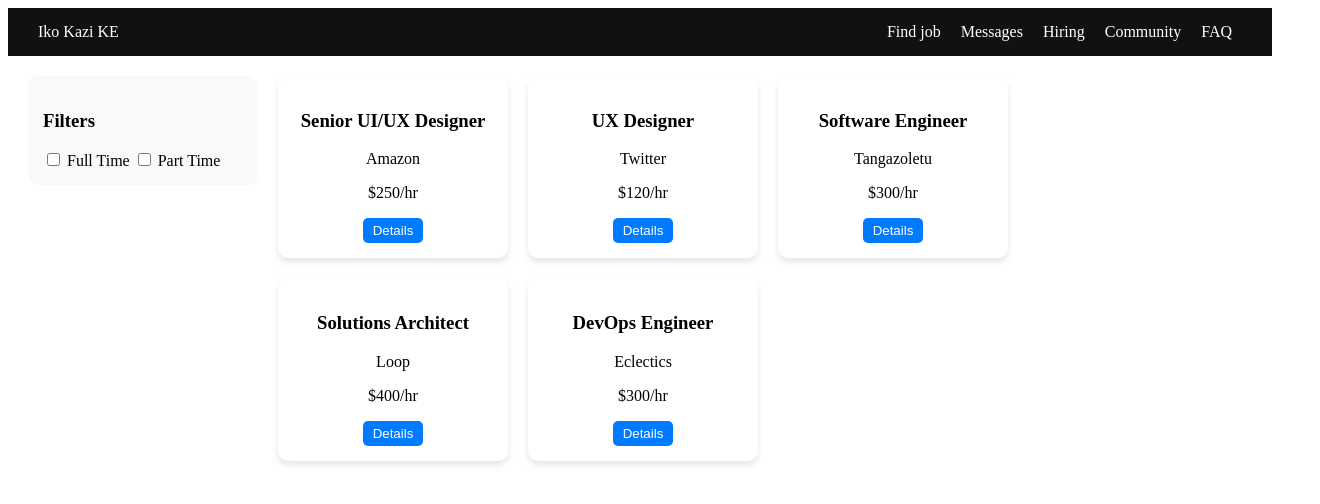
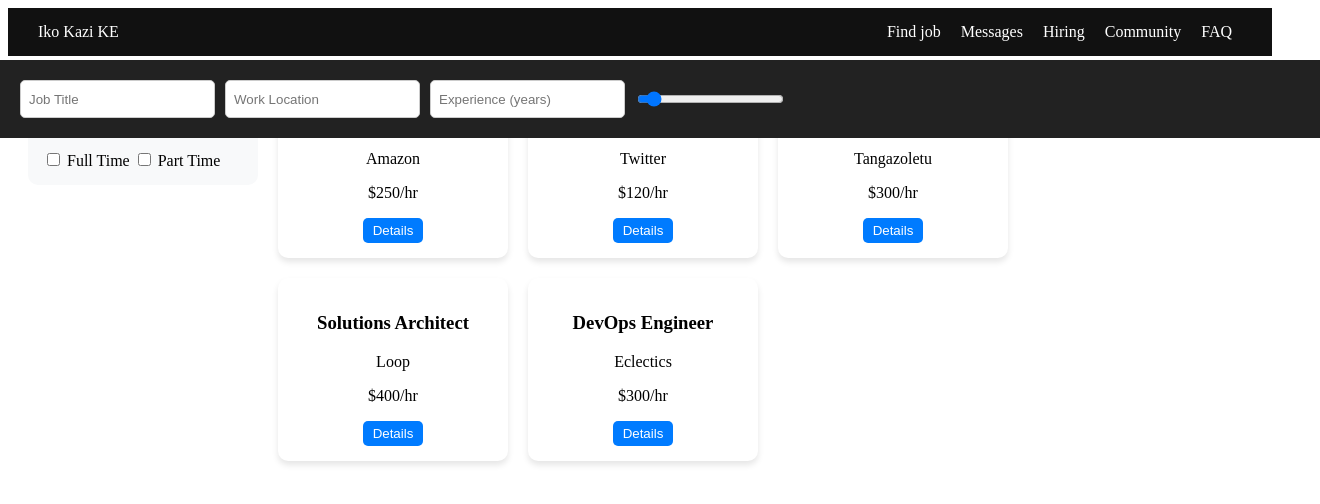
Before and after one commit to AlexMwaura/job-portal, an Angular app: page / in a window 1280 px wide. Both pictures are taken after a click on the link "Find job". Shown: the top 504 px of the page, 1320 px wide, since content can reach past the window. Built offline with nearby package versions, Linux system fonts and the light colour scheme.

Commit message:
implement an expanding navbar

```diff
--- a/src/app/pages/navbar/navbar.component.html
+++ b/src/app/pages/navbar/navbar.component.html
@@ -1,10 +1,23 @@
 <nav class="navbar">
     <div class="logo">Iko Kazi KE</div>
     <div class="nav-links">
-      <a href="#">Find job</a>
-      <a href="#">Messages</a>
-      <a href="#">Hiring</a>
-      <a href="#">Community</a>
-      <a href="#">FAQ</a>
+      <a href="#" (click)="toggleExpand('findJob')">Find job</a>
+      <a href="#" (click)="toggleExpand('messages')">Messages</a>
+      <a href="#" (click)="toggleExpand('hiring')">Hiring</a>
+      <a href="#" (click)="toggleExpand('community')">Community</a>
+      <a href="#" (click)="toggleExpand('faq')">FAQ</a>
     </div>
   </nav>
+  <!-- Expandable Section -->
+<div *ngIf="expandedItem === 'findJob'" class="dropdown-content">
+  <input type="text" placeholder="Job Title">
+  <input type="text" placeholder="Work Location">
+  <input type="number" placeholder="Experience (years)">
+  <input type="range" min="1000" max="20000">
+</div>
+
+  <!-- Expandable Section -->
+  <div *ngIf="expandedItem === 'messages'" class="dropdown-content">
+    <input type="text" placeholder="All">
+    <input type="text" placeholder="Read ">
+  </div>
--- a/src/app/pages/navbar/navbar.component.scss
+++ b/src/app/pages/navbar/navbar.component.scss
@@ -11,4 +11,25 @@
     margin: 0 10px;
     color: white;
     text-decoration: none;
+    cursor: pointer;
+
   }
+
+  .dropdown-content {
+  background: #222;
+  padding: 10px;
+  position: absolute;
+  width: 100%;
+  top: 60px;
+  left: 0;
+  display: flex;
+  flex-wrap: wrap;
+  gap: 10px;
+  padding: 20px;
+}
+
+.dropdown-content input {
+  padding: 8px;
+  border-radius: 5px;
+  border: 1px solid #ccc;
+}
--- a/src/app/pages/navbar/navbar.component.ts
+++ b/src/app/pages/navbar/navbar.component.ts
@@ -1,4 +1,4 @@
-import { Component } from '@angular/core';
+import { Component, HostListener } from '@angular/core';
 
 @Component({
   selector: 'app-navbar',
@@ -6,5 +6,16 @@
   styleUrl: './navbar.component.scss'
 })
 export class NavbarComponent {
+  expandedItem: string | null = null;
 
+  toggleExpand(item: string) {
+    this.expandedItem = this.expandedItem === item ? null : item;
+  }
+
+  @HostListener('document:click', ['$event'])
+  closeDropdown(event: Event) {
+    if (!(event.target as HTMLElement).closest('.navbar, .dropdown-content')) {
+      this.expandedItem = null;
+    }
+  }
 }
```
